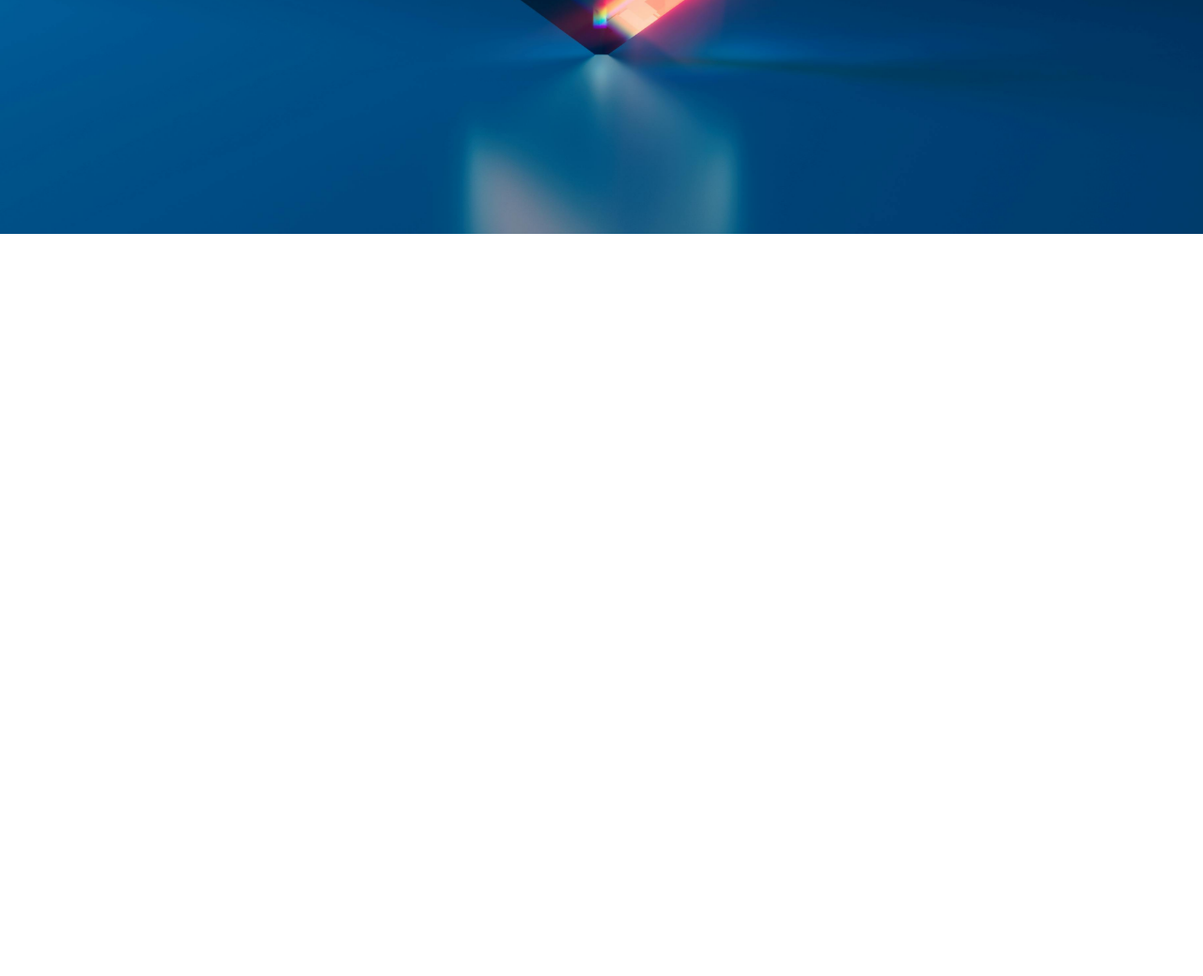
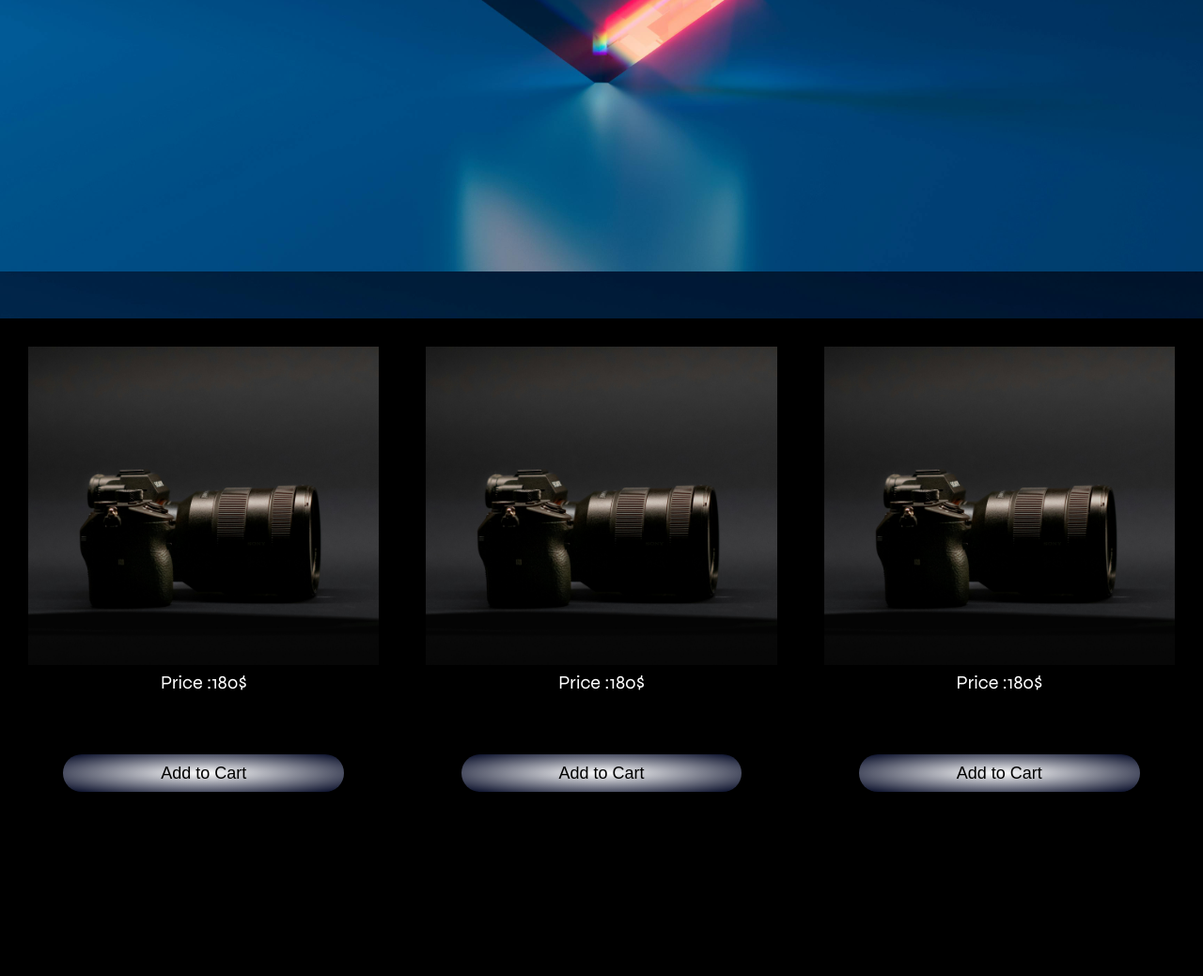
Before and after one commit to GajendraRao007/CrystCam-Website, a plain HTML site: page index.html in a window 1280 px wide. Shown: the part 511-1550 px from the top of the page at 94% size. Before the commit the page ends 800 px from the top, so only its background shows below. Drawn offline with Linux system fonts and the light colour scheme.

Commit message:
working on products section

```diff
--- a/index.html
+++ b/index.html
@@ -8,20 +8,23 @@
 </head>
 <body>
     <div class="header">
-        <div class="logo"><h1>LOGO</h1></div>
+        <div class="logo"><h1>LOgO</h1></div>
         <ul class="menu">
             <li>Home</li>
             <li>About Us</li>
-            <li>Services</li>
+            <li>Products</li>
             <li>Contact Us</li>
+            <li><img class="carticon" src="images\icons8-cart-50.png" alt=""></li>
+            <li id="display"></li>
         </ul>
       <img id="icon" onclick="" src="images/icons8-hamburger-menu (1).svg" alt="">
         <div id="sidebar">
             <ul class="menu2">
                 <li>Home</li>
                 <li>About Us</li>
-                <li>Services</li>
+                <li>Products</li>
                 <li>Contact Us</li>
+                <li><img class="carticon"  src="images\icons8-cart-50.png" alt=""></li>
             </ul>
         </div>
     </div>
@@ -36,6 +39,12 @@
             <button class="btn2">VIEW MORE</button>
     </div>
 
+    <div class="products">
+        <div class="product-1"> <img class="pimg1" src="images/pexels-jakub-zerdzicki-16033842.jpg" alt="" srcset=""> Price :180$ <button id="pro1" class="btns">Add to Cart</button></div>
+        <div class="product-2"> <img class="pimg2"  src="images/pexels-jakub-zerdzicki-16033842.jpg" alt="" srcset=""> Price :180$ <button class="btns">Add to Cart</button></div>
+        <div class="product-3"> <img class="pimg3"  src="images/pexels-jakub-zerdzicki-16033842.jpg" alt="" srcset=""> Price :180$ <button class="btns">Add to Cart</button></div>
+    </div>
+
     <script src="main.js"></script>
 </body>
 </html>
--- a/main.js
+++ b/main.js
@@ -10,3 +10,19 @@ function mySidebar() {
         sidebar.style.right = '0px';
     }
 }
+
+
+let product1 = document.getElementById('pro1')
+
+product1.addEventListener('click', mybtn1)
+
+function mybtn1() {
+
+    let showDisplay = document.getElementById('display').value += 1;
+
+    document.getElementById('display').value = showDisplay;
+
+    console.log(showDisplay);
+
+
+}
--- a/style.css
+++ b/style.css
@@ -8,6 +8,7 @@ body{
     background-size: cover;
     font-family: "Syne", sans-serif;
     background-position: center;
+    background-attachment: fixed;
 }
 
 .header{
@@ -18,6 +19,7 @@ body{
     height: 70px;
     background-color: transparent;
     color: rgb(255, 255, 255);
+    position: fixed;
 }
 
 li{
@@ -31,8 +33,12 @@ li{
 ul{
     list-style: none;
     position: relative;
-    margin-left: 610px;
+    margin-left: 500px;
 
+}
+
+.carticon{
+    width: 40px;
 }
 
 .logo{
@@ -57,10 +63,10 @@ ul{
 
 
 .container{
+    height: 100vh;
     padding-top: 50px;
     padding-left: 50px;
     padding-left: 50px;
-    height: 80vh;
 }
 
 h5{
@@ -68,6 +74,7 @@ h5{
     letter-spacing: 5px;
     color: #A89E9E;
     margin-bottom: -20px;
+    margin-top: 100px;
 }
 
 .herotxt{
@@ -108,6 +115,88 @@ h5{
 .btn2:hover{
     background-color: #A89E9E;
     transition: ease-in-out .5s;
+}
+
+.products{
+    display:grid;
+    gap: 50px;
+    height: 80vh;
+    background-color: black;
+    padding: 30px;
+}
+
+.product-1{
+    grid-column: 1;
+    grid-row: 1;
+    /* background-color: #000000;
+    border: 2px solid white; */
+    color: white;
+    text-align: center;
+    font-size: 20px;
+}
+.product-2{
+    grid-column: 2;
+    grid-row: 1;
+    background-color: #000000;
+    /* border: 2px solid white;
+    border-bottom: none; */
+    color: white;
+    text-align: center;
+    font-size: 20px;
+
+}
+.product-3{
+    grid-column: 3;
+    grid-row: 1;
+    /* background-color: #000000;
+    border: 2px solid white; */
+    color: white;
+    text-align: center;
+    font-size: 20px;
+
+}
+
+.btns{
+    width: 80%;
+    height: 40px;
+    display: block;
+    margin: auto;
+    position: relative;
+    top:10%;
+    font-size: 18px;
+    cursor: pointer;
+    background: radial-gradient(#ffffff, #000622);
+    border: none;
+    color: rgb(0, 0, 0);
+    border-radius: 20px;
+    transition: ease-in-out .5s;
+}
+
+.btns:hover{
+    background: radial-gradient(#FF075F, #000622);
+    border: none;
+    color: rgb(255, 255, 255);
+    transition: ease-in-out .5s;
+}
+.pimg1{
+    width: 100%;
+
+}
+.pimg2{
+    width: 100%;
+
+}
+.pimg3{
+    width: 100%;
+
+}
+
+#display{
+    width: 50px;
+    height: 50px;
+    /* background-color: white; */
+    color: black;
+    font-size: 50px;
 }
 
 @media only screen and (max-width: 768px){
```
Also changed, not shown: images/icons8-cart-50.png (added), images/pexels-david-bares-424436.jpg (added), images/pexels-jakub-zerdzicki-16033842.jpg (added), images/pexels-junior-teixeira-2047905.jpg (added), images/pexels-pixabay-257699.jpg (added).
